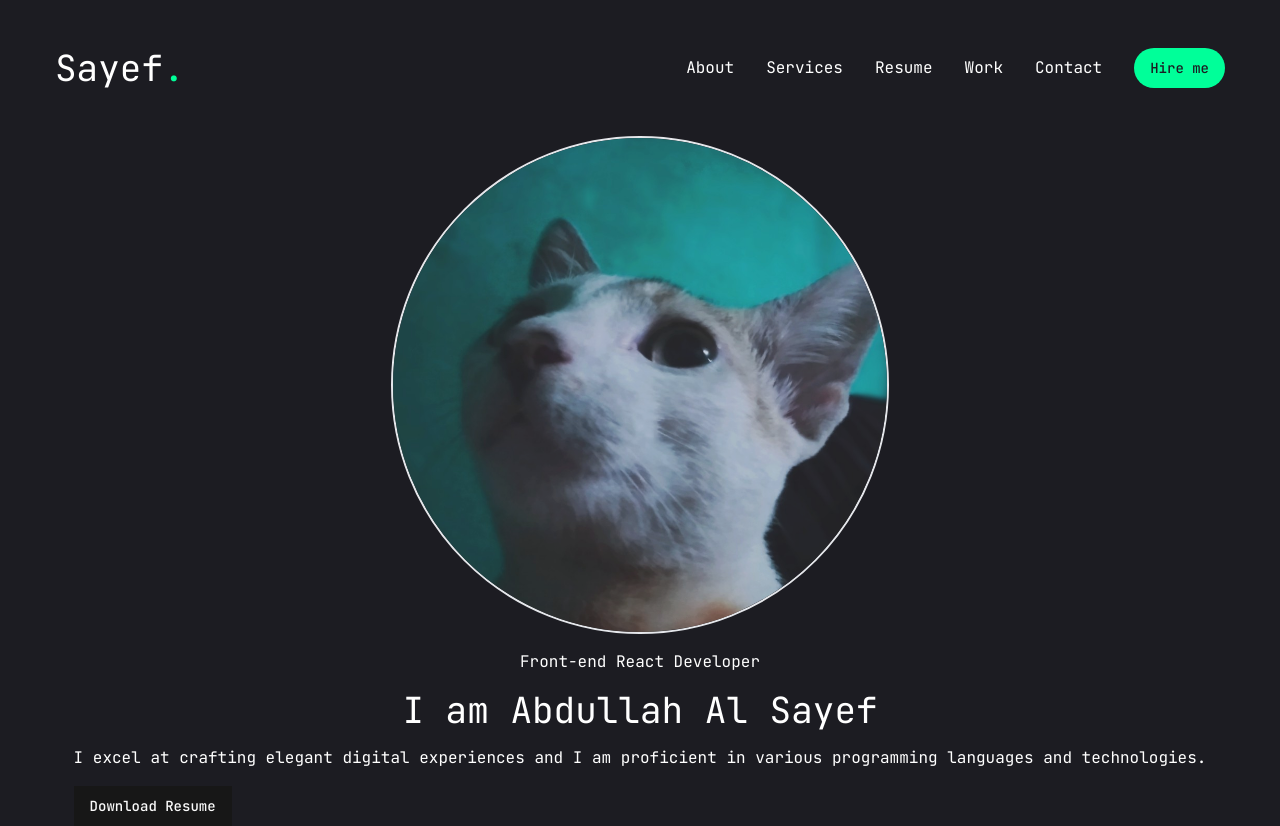
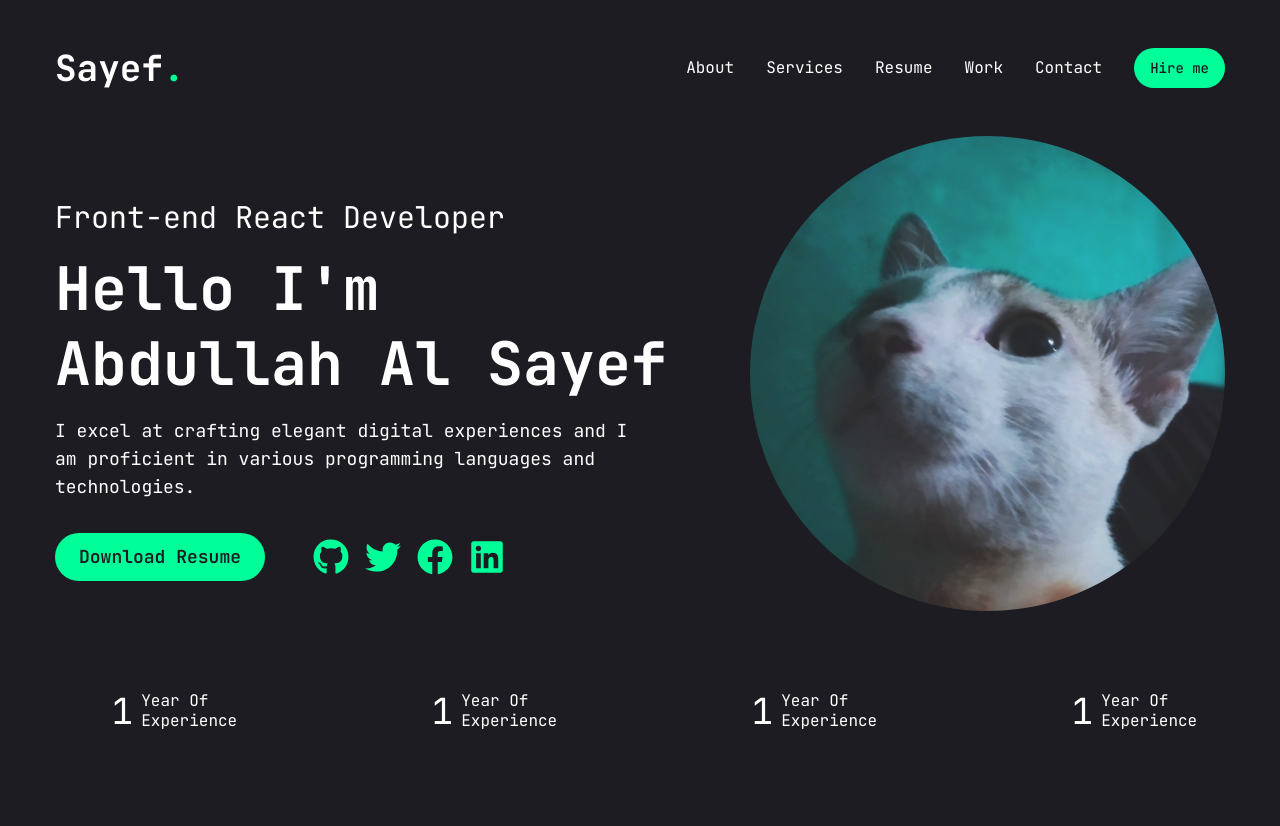
Before and after one commit to blckdrgn03/new-portfolio, a Next.js app: page / in a window 1280 px wide. After the commit the page ends 800 px from the top, so only its background shows below. Built offline with nearby package versions, Linux system fonts and the light colour scheme.

Commit message:
added home page

```diff
--- a/app/page.jsx
+++ b/app/page.jsx
@@ -1,24 +1,26 @@
-import { Button } from "@/components/ui/button";
+import Socials from "@/components/socials";
+import Stats from "@/components/stats";
 import Image from "next/image";
+
+
 
 export default function Home() {
     return (
-        <main className="container flex flex-col items-center">
-            <div className="relative border-2 rounded-full overflow-hidden h-[298px] w-[298px] xl:h-[498px] xl:w-[498px] bg-primary mb-4">
-                <Image className="opacity-90 object-cover absolute" alt="Sayef" fill quality={100} src="/pic.png"/>
-            </div>
-            <div>
-                <span className="text-center block pb-4">Front-end React Developer</span>
-                <h1 className="text-4xl text-center pb-4">I am Abdullah Al Sayef</h1>
-                <p className="text-center pb-4">I excel at crafting elegant digital experiences and I am proficient in various programming languages and technologies.</p>
+        <main>
+                <section className="container flex flex-col items-center xl:flex-row-reverse justify-between">
+                <div className="relative rounded-full overflow-hidden xl:pb-0 h-[298px] w-[298px] xl:h-[475px] xl:w-[475px] mb-8">
+                    <Image className="object-cover absolute" alt="Sayef" fill quality={100} src="/pic.png"/>
+                </div>
                 <div>
-                    <Button>Download Resume</Button>
-                    <div>
+                    <span className="text-center xl:text-left pb-2 block text-xl xl:text-3xl xl:pb-4">Front-end React Developer</span>
+                    <h1 className="leading-tight xl:leading-tight text-4xl xl:text-6xl font-bold text-center xl:text-left pb-4">Hello I&apos;m <br /> Abdullah Al Sayef</h1>
+                    <p className="xl:w-[54ch] text-center xl:text-left pb-4 xl:text-lg xl:pb-8">I excel at crafting elegant digital experiences and I am proficient in various programming languages and technologies.</p>
+                    <Socials />
+                </div>
 
-                    </div>
-                </div>
-            </div>
+            </section>
+            <Stats />
+        </main>
 
-        </main>
     );
 }
--- a/components/header.jsx
+++ b/components/header.jsx
@@ -32,15 +32,15 @@ export default function Header() {
 
 
     return (
-        <header className="py-8 xl:py-12 container flex items-center justify-end md:justify-between">
-            <Link className="group hidden md:block capitalize text-4xl" href="/"><h1>sayef<span className={`${currentPath == '/' && "text-accent"} group-hover:text-accent transition-all`}>.</span></h1></Link>
+        <header className="my-4 py-4 rounded-full xl:my-9 xl:py-3 container flex items-center justify-end md:justify-between">
+            <Link className="group font-bold hidden md:block capitalize text-4xl" href="/"><h1>sayef<span className={`${currentPath == '/' && "text-accent"} group-hover:text-accent transition-all`}>.</span></h1></Link>
             <div className="hidden xl:flex gap-8">
                 <nav className="flex justify-center gap-8 items-center">
                     {links.map((link, i) => {
-                        return <Link className={`${currentPath == link.path && "text-accent border-b-accent border-b-2"} hover:text-accent transition-all capitalize`}  key={i} href={link.path}>{link.name}</Link>;
+                        return <Link className={`${currentPath == link.path && "text-accent border-b-accent border-b-2"} hover:text-accent transition-all duration-300 capitalize`}  key={i} href={link.path}>{link.name}</Link>;
                     })}
                 </nav>
-                <Button className="bg-accent text-primary rounded-full hover:bg-accent-hover">Hire me</Button>
+                <Button className="semibold bg-accent text-primary rounded-full hover:bg-accent-hover">Hire me</Button>
             </div>
             <HiMenuAlt4 className="text-4xl cursor-pointer xl:hidden"/>
         </header>
--- /dev/null
+++ b/components/socials.jsx
@@ -0,0 +1,29 @@
+'use client'
+import { Button } from "@/components/ui/button";
+import { FaGithub, FaFacebook, FaTwitter, FaLinkedin } from "react-icons/fa";
+
+export default function Socials() {
+    return (
+        <div className="flex justify-center xl:justify-start items-center gap-8 xl:gap-12">
+            <Button className="bg-accent font-semibold xl:p-6 xl:text-lg text-primary rounded-full hover:bg-accent-hover">Download Resume</Button>
+            <div className="flex gap-4 items-center">
+                <a href="">
+                    <FaGithub className="hover:text-accent-hover text-3xl xl:text-4xl text-accent"/>
+                </a>
+                <a href="">
+                    <FaTwitter className="hover:text-accent-hover text-3xl xl:text-4xl text-accent"/>
+                </a>
+                <a href="">
+                    <FaFacebook className="hover:text-accent-hover text-3xl xl:text-4xl text-accent"/>
+                </a>
+                <a href="">
+                    <FaLinkedin className="hover:text-accent-hover text-3xl xl:text-4xl text-accent"/>
+                </a>
+
+
+
+
+            </div>
+        </div>
+    );
+}
--- /dev/null
+++ b/components/stats.jsx
@@ -0,0 +1,24 @@
+export default function Stats() {
+    return (
+        <section className="flex flex-wrap xl:flex-nowrap justify-between mt-12">
+            <div className="w-1/2 gap-2 mb-8 flex justify-center align-center">
+                <span className="text-4xl text-bold">1</span>
+                <span className="capitalize leading-5 w-[7ch]">year of experience</span>
+            </div>
+            <div className="w-1/2 gap-2 flex justify-center align-center">
+                <span className="text-4xl text-bold">1</span>
+                <span className="capitalize leading-5 w-[7ch]">year of experience</span>
+            </div>
+            <div className="w-1/2 gap-2 mb-8 flex justify-center align-center">
+                <span className="text-4xl text-bold">1</span>
+                <span className="capitalize leading-5 w-[7ch]">year of experience</span>
+            </div>
+            <div className="w-1/2 gap-2  flex justify-center align-center">
+                <span className="text-4xl text-bold">1</span>
+                <span className="capitalize leading-5 w-[7ch]">year of experience</span>
+            </div>
+
+
+        </section>
+    )
+}
```
